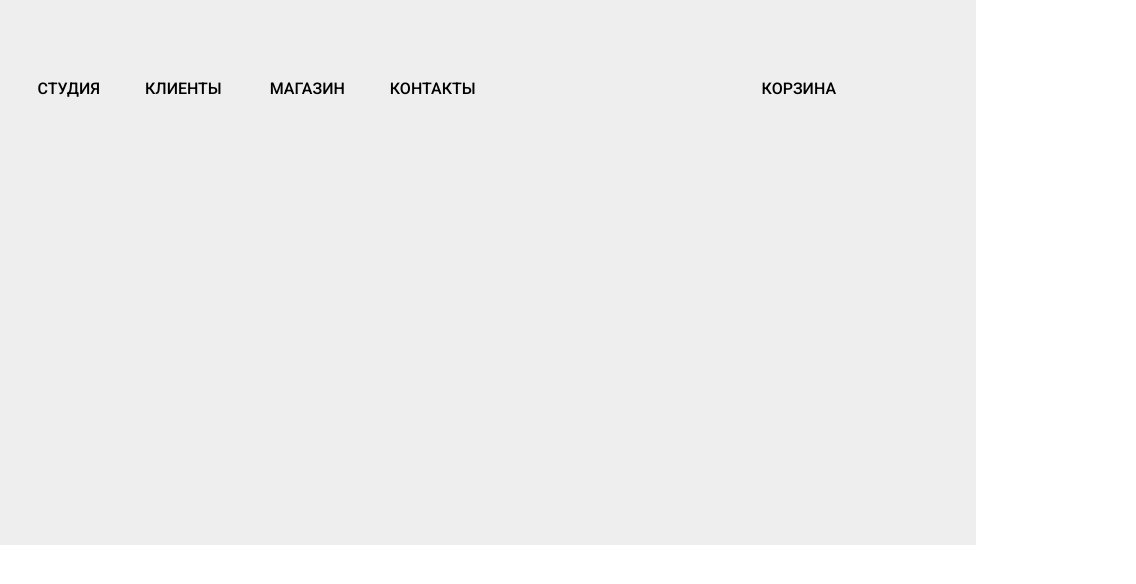
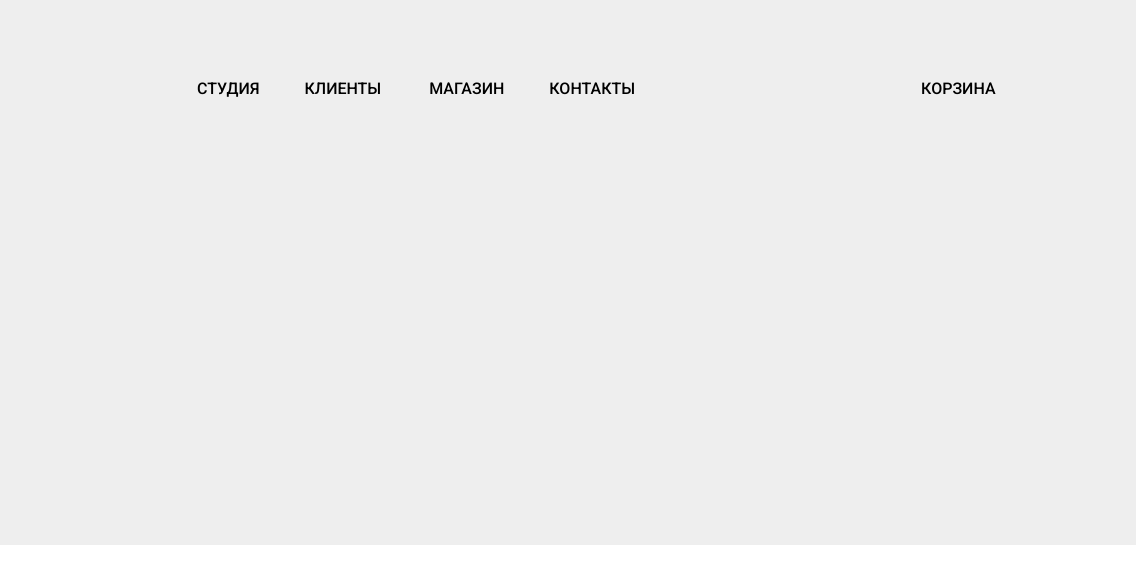
Before and after one commit to IOINITID/nerds, a plain HTML site: page index.html in a window 1280 px wide. Shown: the full height of the page, 304-1440 px from the left, 1136 px wide, since content can reach past the window. Drawn offline with Linux system fonts and the light colour scheme.

Commit message:
Update project

```diff
--- a/css/styles.scss
+++ b/css/styles.scss
@@ -8,6 +8,7 @@ body {
 }
 
 .header {
+  width: 1160px;
   height: 545px;
   background-image: url("../img/grey_back.png");
   background-repeat: no-repeat;
```
Also changed, not shown: css/styles.css, 1 other file.
